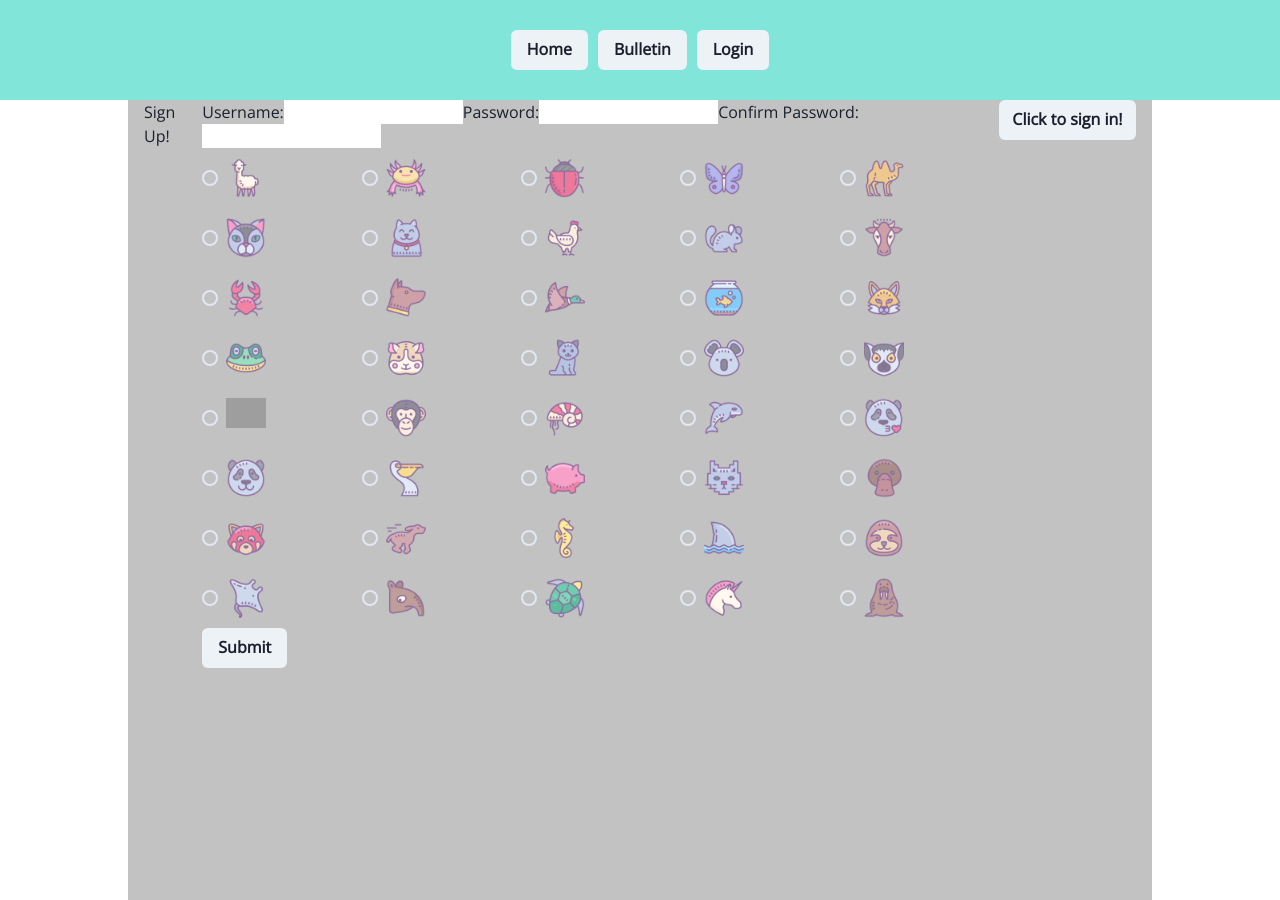
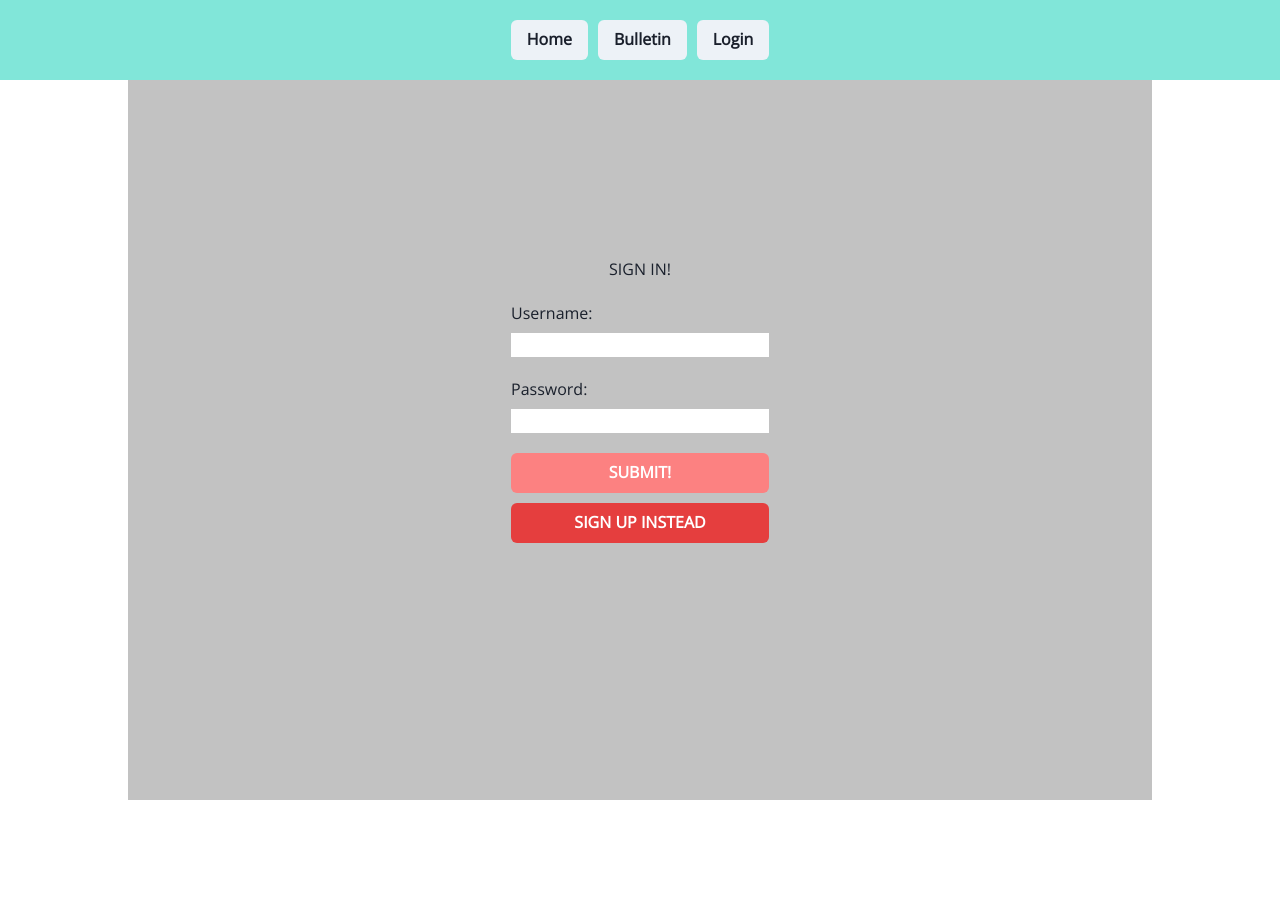
Before and after one commit to airincs/town-crossing-dev, a React (Create React App) app in the folder client/: page /login in a window 1280 px wide. After the commit the page ends 800 px from the top, so only its background shows below. Built offline with nearby package versions, Linux system fonts and the light colour scheme; grey boxes are pictures that could not be loaded.

Commit message:
Restyled the login and signup pages

```diff
--- a/client/package.json
+++ b/client/package.json
@@ -28,7 +28,8 @@
     "redux": "^4.2.0",
     "redux-thunk": "^2.4.1",
     "typescript": "^4.6.4",
-    "web-vitals": "^2.1.4"
+    "web-vitals": "^2.1.4",
+    "yup": "^0.32.11"
   },
   "scripts": {
     "start": "react-scripts start",
--- a/client/src/components/Header/Header.tsx
+++ b/client/src/components/Header/Header.tsx
@@ -27,7 +27,7 @@ const Header: FC = () => {
   return (
     <Flex
       maxW={"100vw"}
-      h={"100px"}
+      h={"10vh"}
       bg={"teal.200"}
       justify={"center"}
       align={"center"}
--- a/client/src/pages/Login.tsx
+++ b/client/src/pages/Login.tsx
@@ -8,15 +8,18 @@ import {
   RadioGroup,
   Radio,
   Box,
+  FormLabel,
+  Heading,
 } from "@chakra-ui/react";
 import { useFormik } from "formik";
 import avatars from "../components/Avatars/avatars";
 import { useDispatch } from "react-redux";
 import { useNavigate } from "react-router-dom";
 import { signin, signup } from "../actions/auth";
+import * as Yup from "yup";
 
 const Login: FC = () => {
-  const [signUpStatus, setSignUpStatus] = useState(true);
+  const [signUpStatus, setSignUpStatus] = useState(false);
   const [signInData, setSignInData] = useState<any>(null);
   const [signUpData, setSignUpData] = useState<any>(null);
   const dispatch = useDispatch();
@@ -52,10 +55,22 @@ const Login: FC = () => {
   const formik = useFormik({
     initialValues: {
       username: "",
-      avatar: avatars[0].image,
+      avatar: "",
       password: "",
       confirmPassword: "",
     },
+    validationSchema: Yup.object().shape({
+      username: Yup.string()
+        .min(4, "Username must be at least 4 characters long!")
+        .required("Username is required!"),
+      avatar: Yup.string().required("An avatar selection is required!"),
+      password: Yup.string()
+        .min(4, "Password must be at least 6 characters long!")
+        .required("A Password is required!"),
+      confirmPassword: Yup.string()
+        .oneOf([Yup.ref("password"), null], "Passwords must match!")
+        .required("A confirmed Password is required!"),
+    }),
     onSubmit: (values) => {
       if (signUpStatus) {
         setSignUpData({
@@ -77,36 +92,60 @@ const Login: FC = () => {
   return (
     <Container
       display={"flex"}
-      justifyContent={"space-around"}
+      flexDirection={"column"}
+      alignItems={"center"}
+      justifyContent={"center"}
+      paddingBottom={"10vh"}
       bg={"blackAlpha.400"}
       maxW={{ base: "100vw", md: "80vw" }}
-      minH={"100vh"}
+      minH={"90vh"}
     >
-      <Text>{signUpStatus ? "Sign Up!" : "Sign In!"}</Text>
+      <Box maxW={"320px"}>
+        <Flex justify={"center"}>
+          <Text>{signUpStatus ? "SIGN UP!" : "SIGN IN!"}</Text>
+        </Flex>
         <form onSubmit={formik.handleSubmit}>
           {signUpStatus ? (
             <>
-            <label>Username:</label>
+              <Flex direction={"column"} maxW={"320px"}>
+                <FormLabel marginTop={"20px"}>Username:</FormLabel>
                 <input
                   id="username"
                   name="username"
                   onChange={formik.handleChange}
                   value={formik.values.username}
                 />
-            <label>Password:</label>
+                {formik.touched.username && formik.errors.username ? (
+                  <Heading color={"blackAlpha.900"} fontSize={"sm"}>
+                    {formik.errors.username}
+                  </Heading>
+                ) : null}
+                <FormLabel marginTop={"20px"}>Password:</FormLabel>
                 <input
                   id="password"
                   name="password"
                   onChange={formik.handleChange}
                   value={formik.values.password}
                 />
-            <label>Confirm Password:</label>
+                {formik.touched.password && formik.errors.password ? (
+                  <Heading color={"blackAlpha.900"} fontSize={"sm"}>
+                    {formik.errors.password}
+                  </Heading>
+                ) : null}
+                <FormLabel marginTop={"20px"}>Confirm Password:</FormLabel>
                 <input
                   id="confirmPassword"
                   name="confirmPassword"
                   onChange={formik.handleChange}
                   value={formik.values.confirmPassword}
                 />
+                {formik.touched.confirmPassword &&
+                formik.errors.confirmPassword ? (
+                  <Heading color={"blackAlpha.900"} fontSize={"sm"}>
+                    {formik.errors.confirmPassword}
+                  </Heading>
+                ) : null}
+              </Flex>
               <RadioGroup id="avatar">
                 <Grid templateColumns={"repeat(5, 1fr)"} gridAutoRows={"60px"}>
                   {avatars.map((avatar) => (
@@ -124,34 +163,63 @@ const Login: FC = () => {
                   ))}
                 </Grid>
               </RadioGroup>
+              {formik.touched.avatar && formik.errors.avatar ? (
+                <Heading color={"blackAlpha.900"} fontSize={"sm"} w={"320px"}>
+                  {formik.errors.avatar}
+                </Heading>
+              ) : null}
             </>
           ) : (
             <Flex direction={"column"}>
-            <label>Username:</label>
+              <FormLabel marginTop={"20px"}>Username:</FormLabel>
               <input
                 id="username"
                 name="username"
                 onChange={formik.handleChange}
                 value={formik.values.username}
               />
-            <label>Password:</label>
+              {formik.touched.username && formik.errors.username ? (
+                <Heading color={"blackAlpha.900"} fontSize={"sm"}>
+                  {formik.errors.username}
+                </Heading>
+              ) : null}
+              <FormLabel marginTop={"20px"}>Password:</FormLabel>
               <input
                 id="password"
                 name="password"
                 onChange={formik.handleChange}
                 value={formik.values.password}
               />
+              {formik.touched.password && formik.errors.password ? (
+                <Heading color={"blackAlpha.900"} fontSize={"sm"}>
+                  {formik.errors.password}
+                </Heading>
+              ) : null}
             </Flex>
           )}
-        <Button type={"submit"}>Submit</Button>
-      </form>
           <Button
+            bg={"red.300"}
+            type={"submit"}
+            w={"full"}
+            mb={"10px"}
+            marginTop={"20px"}
+            color={"white"}
+          >
+            SUBMIT!
+          </Button>
+
+          <Button
+            w={"full"}
+            bg={"red.500"}
+            color={"white"}
             onClick={() => {
               signUpStatusToggle();
             }}
           >
-        {signUpStatus ? "Click to sign in!" : "Click to sign up!"}
+            {signUpStatus ? "SIGN IN INSTEAD" : "SIGN UP INSTEAD"}
           </Button>
+        </form>
+      </Box>
     </Container>
   );
 };
```
Also changed, not shown: 1 other file (tests, documents, lock files or other folders). Lines whose indentation alone changed are shown as unchanged.
